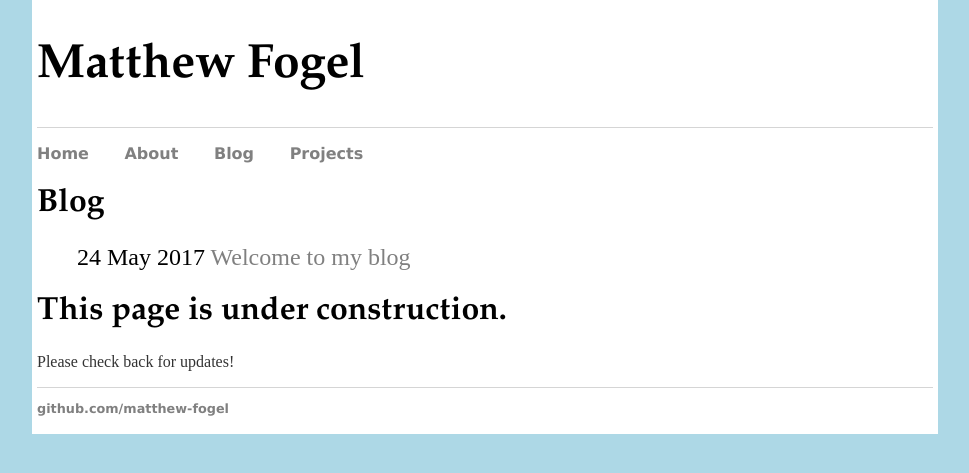
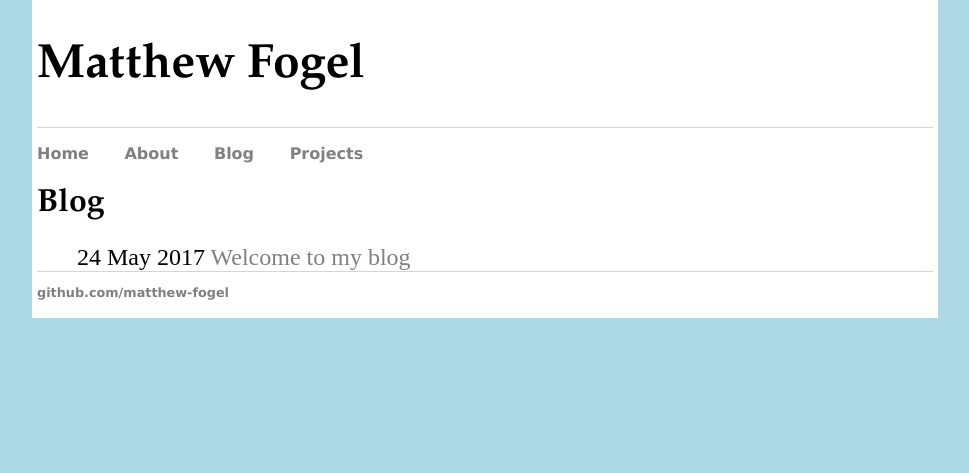
Before and after one commit to matthew-fogel/matthew-fogel.github.io, a Jekyll site: the page built from blog/index.html, in a window 1280 px wide. Shown: the top 473 px of the page, without its empty margins (155-1124 px from the left). Built offline with Jekyll 4.4.1, drawn with Linux system fonts in a browser that asks for light colours.

Commit message:
Update index.html
Remove extra text

```diff
--- a/blog/index.html
+++ b/blog/index.html
@@ -13,7 +13,3 @@ layout: default
         </li>
     {% endfor %}
 </ul>
-<div class="information">
-    <h1> This page is under construction. </h1>
-    <p> Please check back for updates! </p>
-</div><!--/.information>
```
